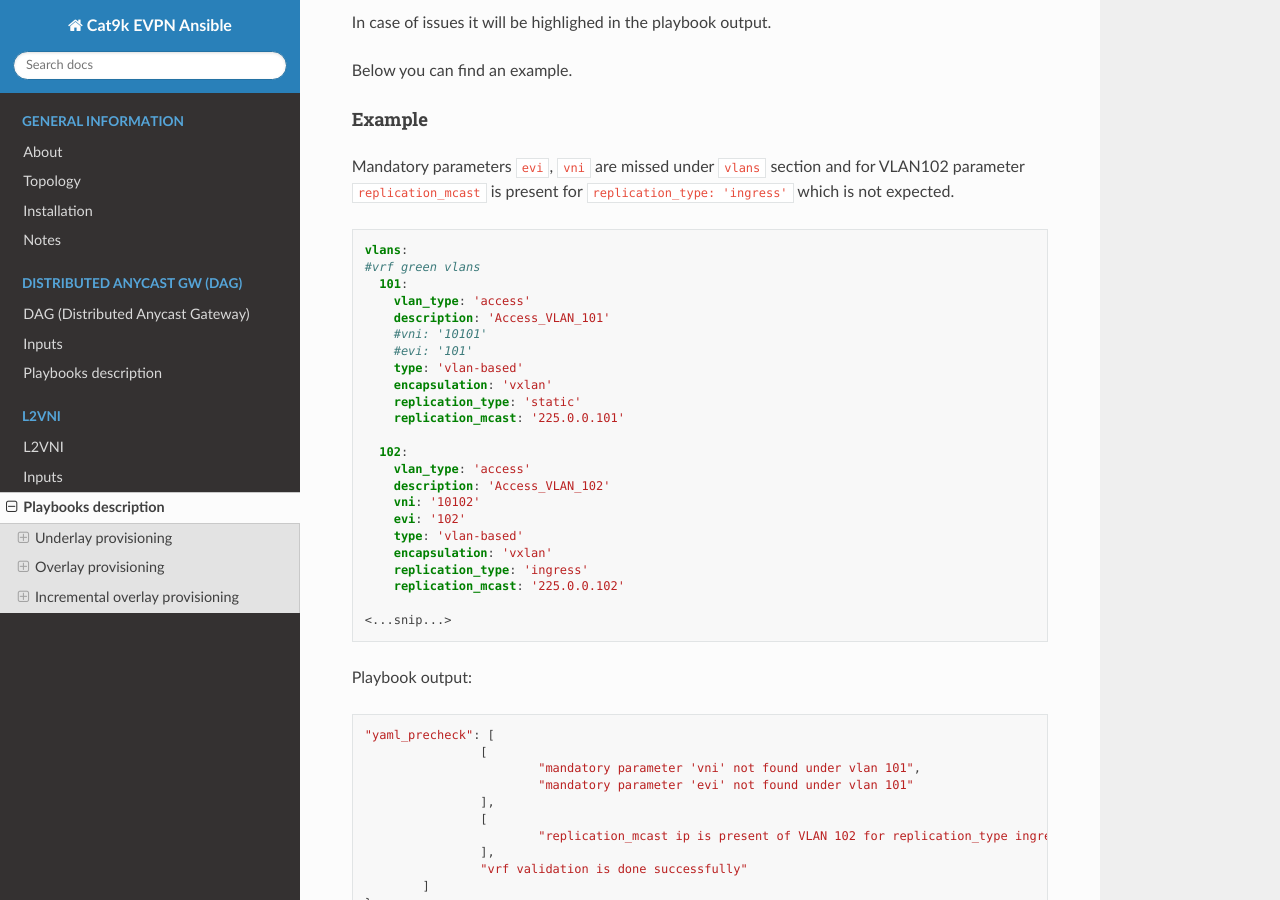
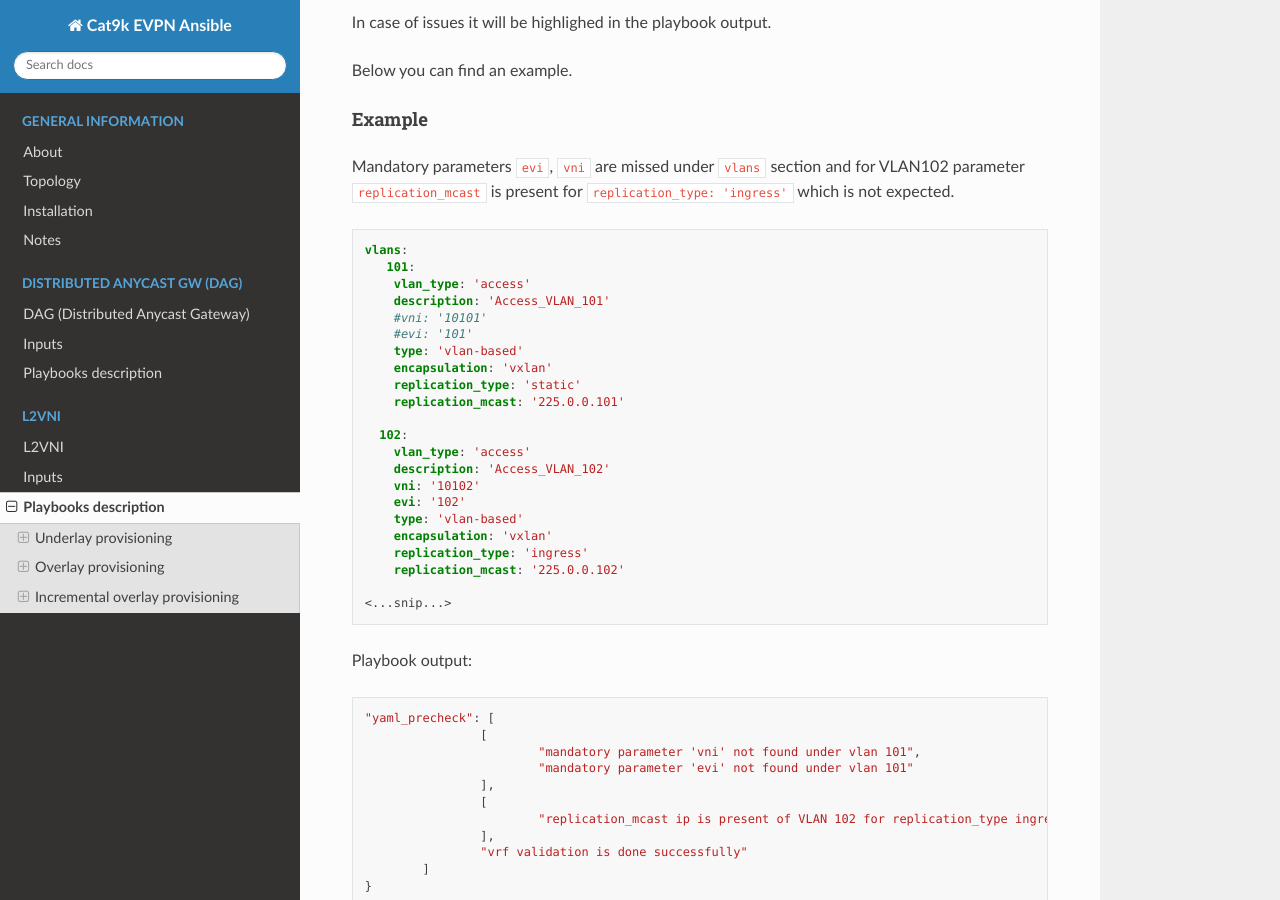
Before and after one commit to Cat9kEVPN/cat9k-evpn-ansible, a Sphinx documentation site: the page built from docs/playbooks_l2vni.rst, in a window 1280 px wide and 900 px high, scrolled down 2346 px. Built offline with Sphinx 7.4.7 and the Read the Docs theme 2.0.0, drawn with Linux system fonts in a browser that asks for light colours.

Commit message:
L2VNI playbook

```diff
--- a/docs/playbooks_l2vni.rst
+++ b/docs/playbooks_l2vni.rst
@@ -131,8 +131,7 @@ Mandatory parameters ``evi``, ``vni`` are missed under ``vlans`` section and for
 .. code-block:: yaml
 
   vlans:
-  #vrf green vlans
-    101:
+     101:
       vlan_type: 'access'
       description: 'Access_VLAN_101'
       #vni: '10101'
```
